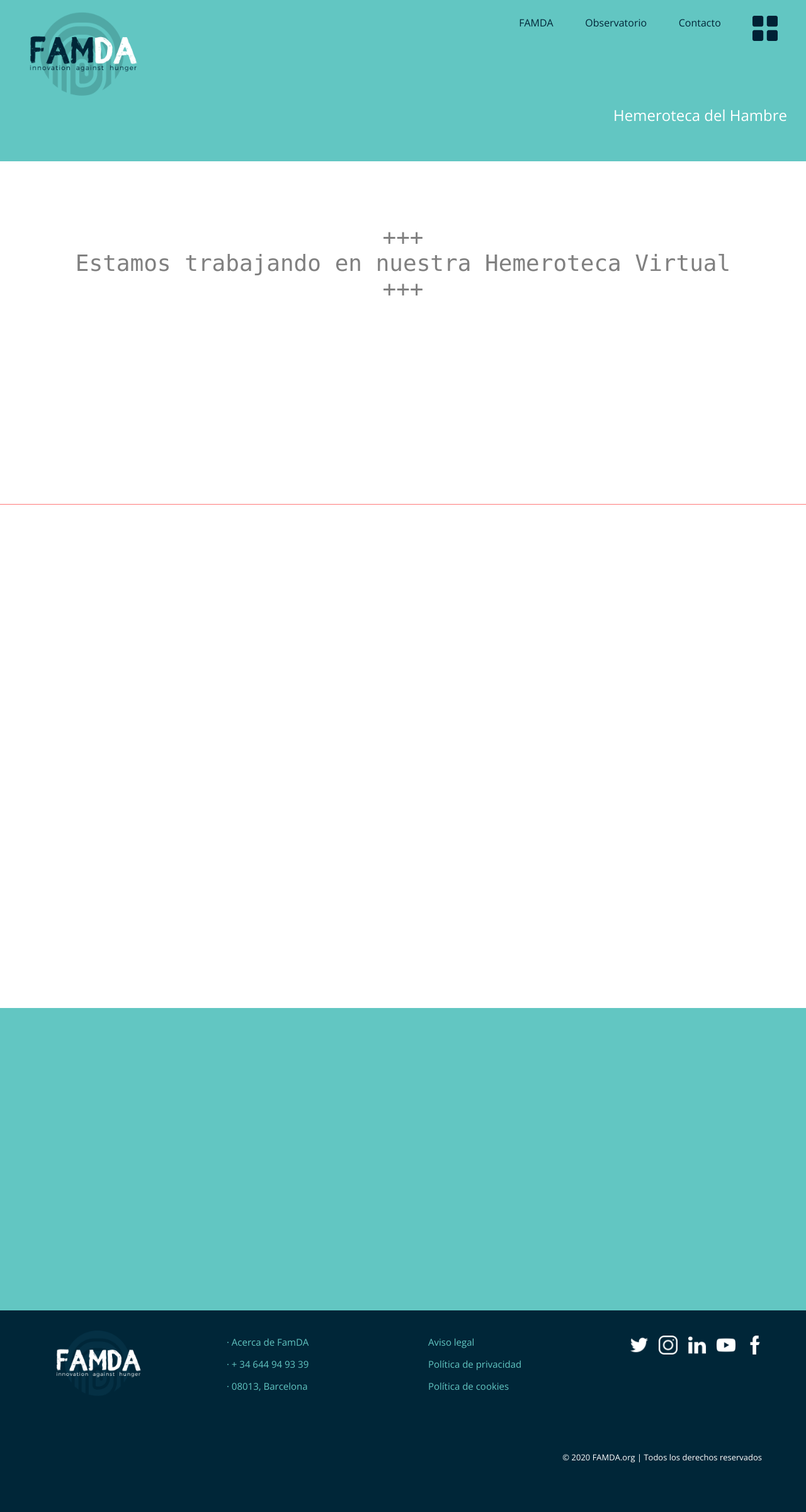
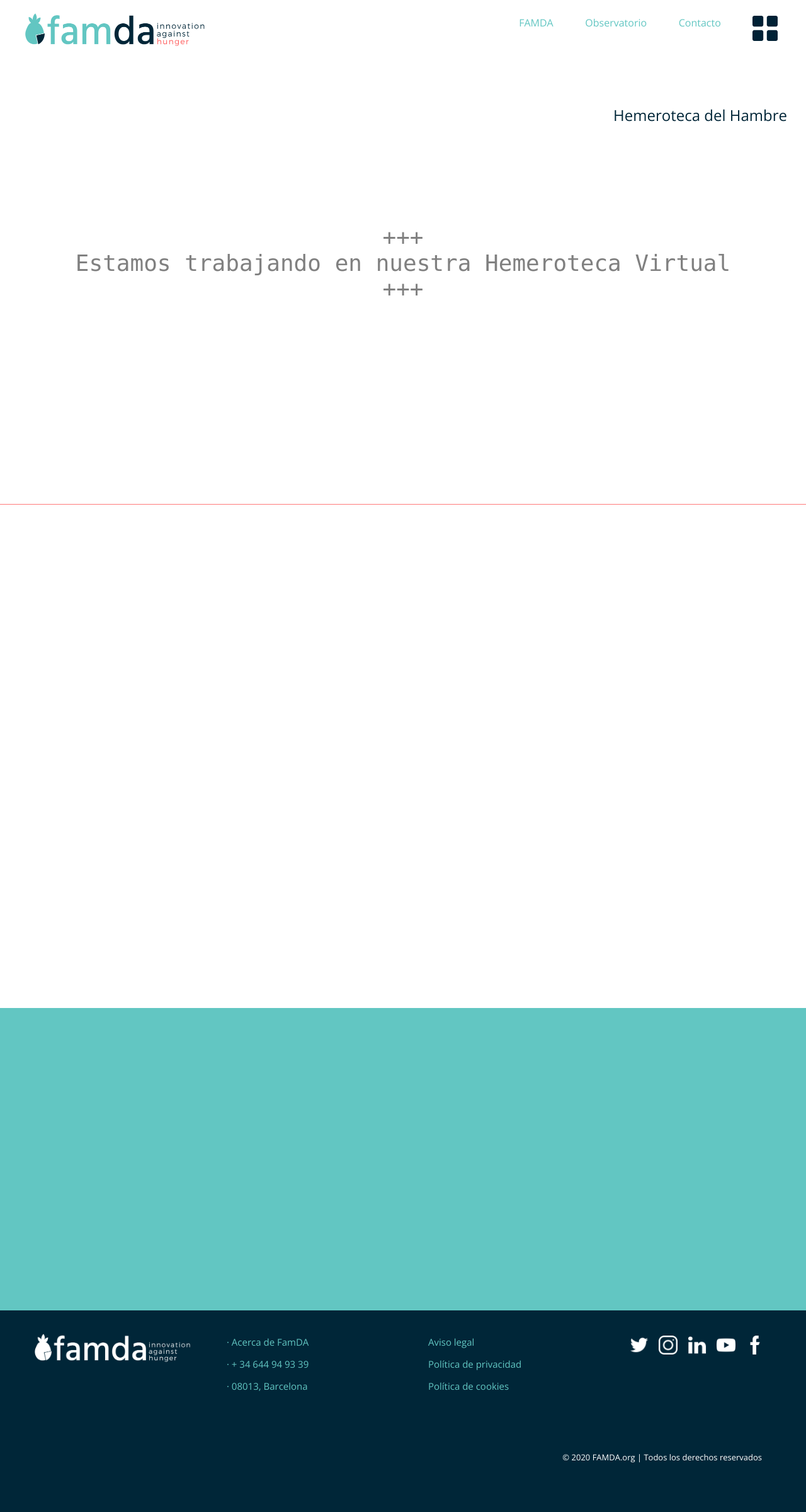
Before and after one commit to joseton/MF0493_3, a PHP site: page /hemeroteca.html in a window 1280 px wide. Shown: the whole page at 63% size. Run offline with PHP 8.4, Linux system fonts and the light colour scheme; some web fonts are replaced.

Commit message:
27/03/2020

```diff
--- a/contacto.html
+++ b/contacto.html
@@ -20,9 +20,9 @@
           <a href="http://localhost/mf0493_3/index.html"><img src="img/FAMDA_Log.png" alt="Imagen Logo" id="logo_header"></a>
         </div>
         <div class="nav_home">
-          <a href="index.html" id="hom"><span>· </span>FAMDA</a>
-          <a href="observatorio.html" id="obs"><span>· </span>Observatorio</a>
-          <a href="hemeroteca.html" id="hemer"><span>· </span>Hemeroteca</a>
+          <a href="index.html" id="hom">FAMDA</a>
+          <a href="observatorio.html" id="obs">Observatorio</a>
+          <a href="hemeroteca.html" id="hemer">Hemeroteca</a>
           <a href=""> <img src="img/menu2.png" alt="menu" id="menu"></a>
         </div>
       </header>
--- a/css/contacto.css
+++ b/css/contacto.css
@@ -11,8 +11,8 @@
   height: 17%;
 }
 #logo_header{
-  width: 130px;
-  margin: 10px;
+  width: 300px;
+  margin: 15px;
 }
 .nav_home a{
   color: #62c6c2;
--- a/css/hemeroteca.css
+++ b/css/hemeroteca.css
@@ -4,25 +4,21 @@
   box-sizing: border-box;
 }
 #htka_panel1{
-  background-color: #62c6c2;
+  background-color: #fff;
 }
 header{
   width: 100%;
   height: 17%;
-  background-color: #62c6c2;
 }
 #logo_header{
-  width: 200px;
+  width: 300px;
   margin: 15px;
 }
-.nav_home{
-  background-color: #62c6c2;
-}
 .nav_home a{
-  color: #002638;
+  color: #62c6c2;
 }
 .nav_home a:hover{
-  color: #fff;
+  color: #002638;
   font-weight: lighter;
 }
 
@@ -32,7 +28,7 @@
   height: 15%;
   padding: 30px;
   float: left;
-  color: #fff;
+  color: #002638;
   text-align: right;
   font-family: 'Open Sans', sans-serif;
   font-size: 24px;
--- a/css/main.css
+++ b/css/main.css
@@ -34,7 +34,8 @@
   padding: 25px 0px 25px 10px;
 }
 #logo_header{
-  width: 200px;
+  width: 47%;
+  width: 300px;
   margin: 15px;
 }
 .nav_home a{
@@ -134,7 +135,7 @@
   color: white;
 }
 #Footer_Log{
-  width: 212px;
+  width: 260px;
   margin: -30px 10px;
 }
 .social{
--- a/css/observatorio.css
+++ b/css/observatorio.css
@@ -27,7 +27,7 @@
   justify-content: space-around;
 }
 #logo_header{
-  width: 200px;
+  width: 300px;
   margin: 15px;
 }
 .nav_home a{
--- a/hemeroteca.html
+++ b/hemeroteca.html
@@ -16,7 +16,7 @@
   <div class="cien_height" id="htka_panel1">
       <header>
         <div class="logo_header">
-          <a href="http://localhost/mf0493_3/index.html"><img src="img/FAMDA_LogBlau.png" alt="Imagen Logo" id="logo_header"></a>
+          <a href="http://localhost/mf0493_3/index.html"><img src="img/FAMDA_Log2.png" alt="Imagen Logo" id="logo_header"></a>
         </div>
         <div class="nav_home">
           <span></span>
--- a/observatorio.html
+++ b/observatorio.html
@@ -6,7 +6,7 @@
   <style>
   @import url('https://fonts.googleapis.com/css?family=Abhaya+Libre|Montserrat|Open+Sans|Open+Sans+Condensed:700&display=swap');
   </style>
-  <link rel="icon" href="img/icon.png">
+  <link rel="icon" href="img/icon2.png">
   <link rel="stylesheet" href="css/main.css">
   <link rel="stylesheet" href="css/observatorio.css">
   <script type="text/javascript" src="vendor/components/jquery/jquery.min.js"></script>
```
Also changed, not shown: img/FAMDA_Log.png, img/FAMDA_Log2.png (added), img/FAMDA_LogBlau.png (deleted), img/FAMDA_LogDark.png, img/FooterFAMDA_Log.png, img/RedFAMDA_Log.png (deleted), img/icon.png, img/icon2.png (added), img/icon_background.png (added), 2 other files.
